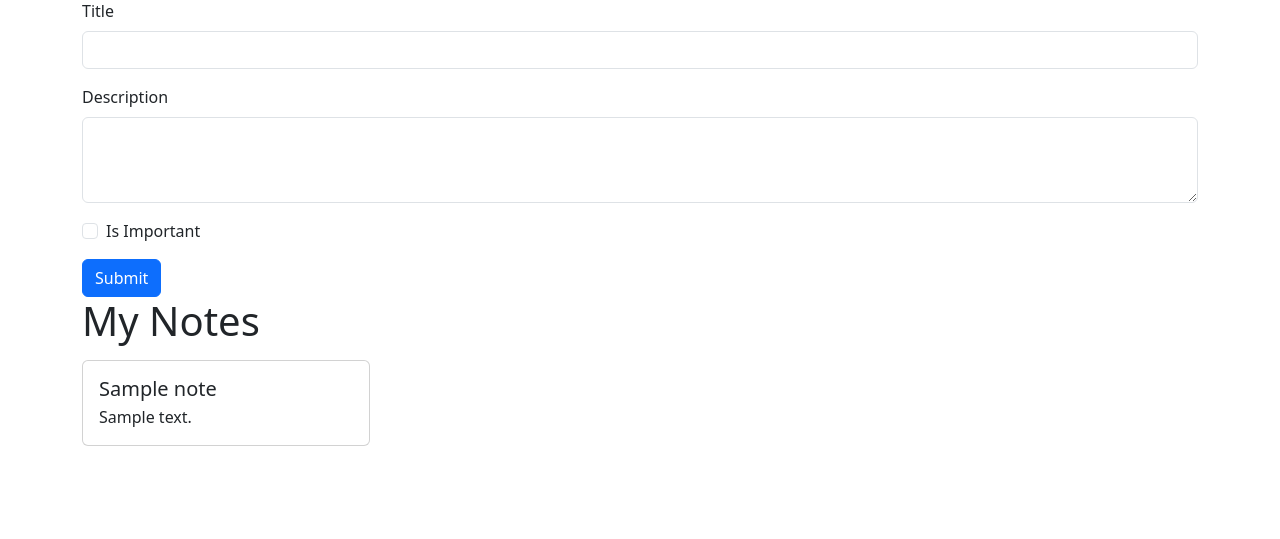
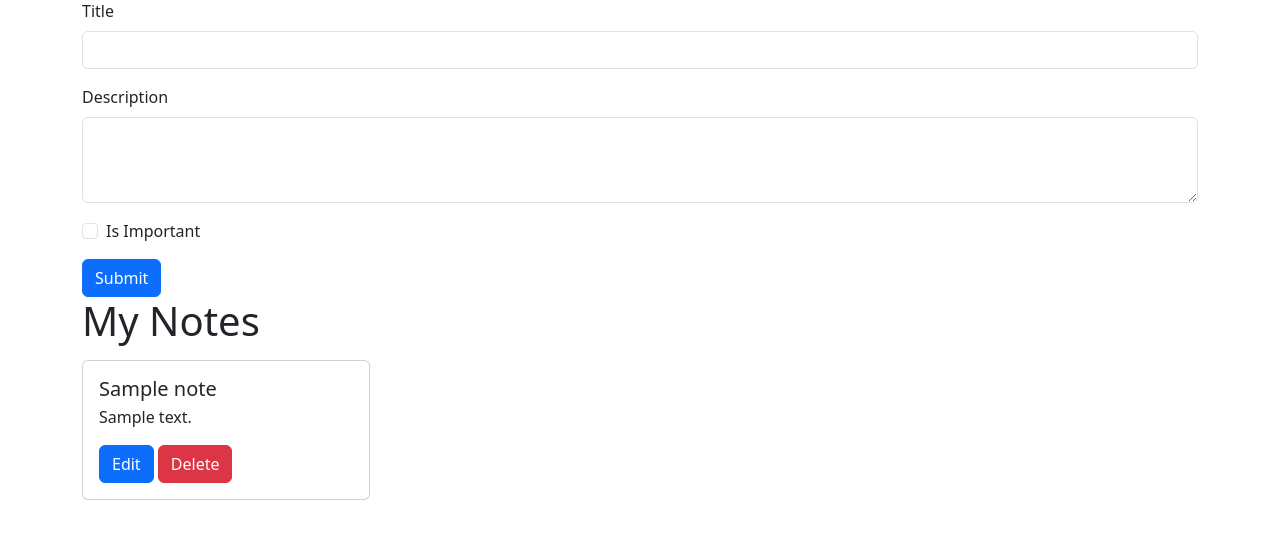
Before and after one commit to Akshat729/Note-App, a FastAPI app: page / in a window 1280 px wide. Shown: the part 113-652 px from the top of the page. Run offline with FastAPI, Linux system fonts and the light colour scheme; a database or web service that is not in the repository returns one stand-in record (values such as "Sample title").

Commit message:
Added edit and delete feature to the notes

```diff
--- a/templates/index.html
+++ b/templates/index.html
@@ -88,6 +88,8 @@
             {% if doc.important=="true" %} Important {% endif %}
           </h6>
           <p class="card-text">{{ doc.description }}</p>
+          <button type="button" class="btn btn-primary">Edit</button>
+          <button type="button" class="btn btn-danger">Delete</button>
         </div>
       </div>
       {% endfor %}
```
